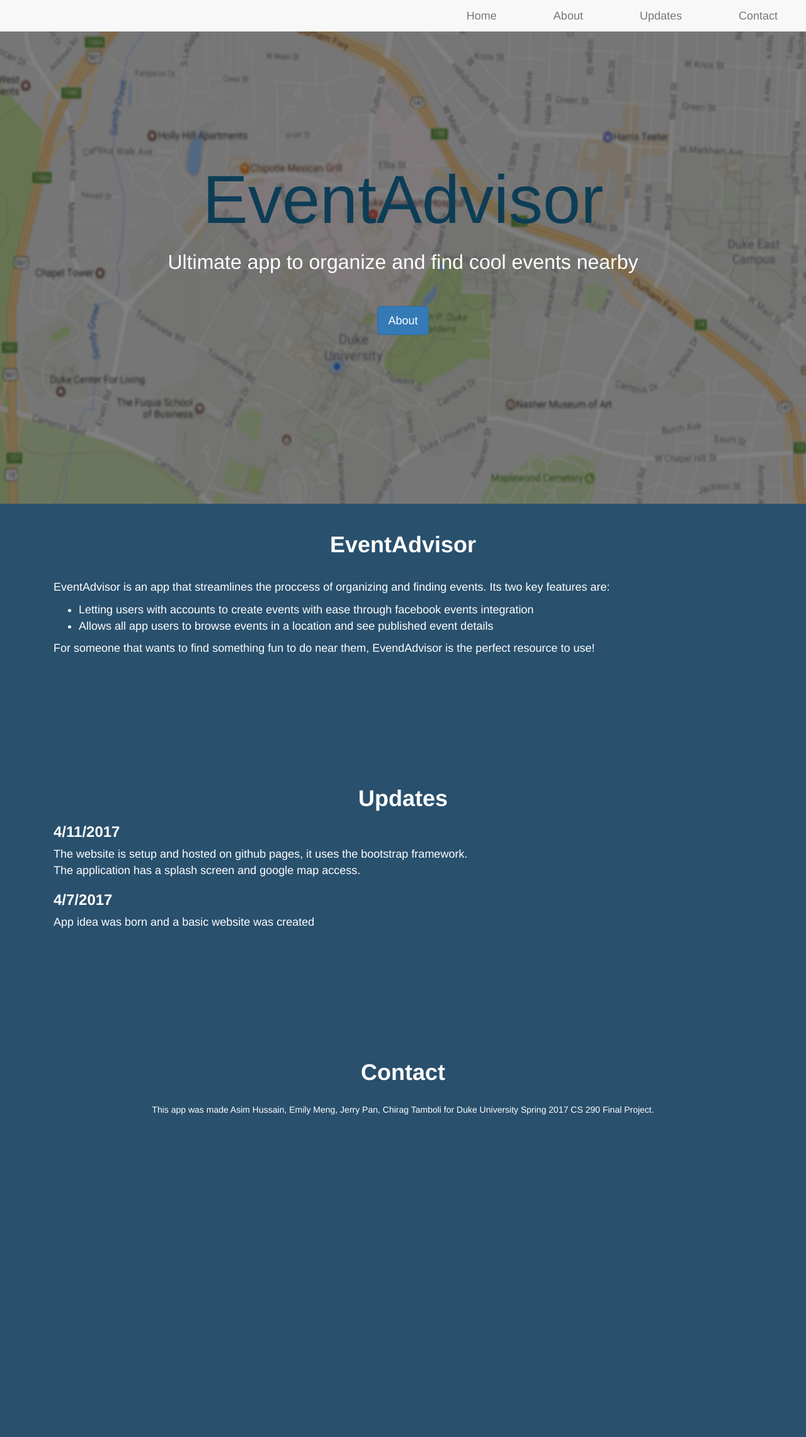
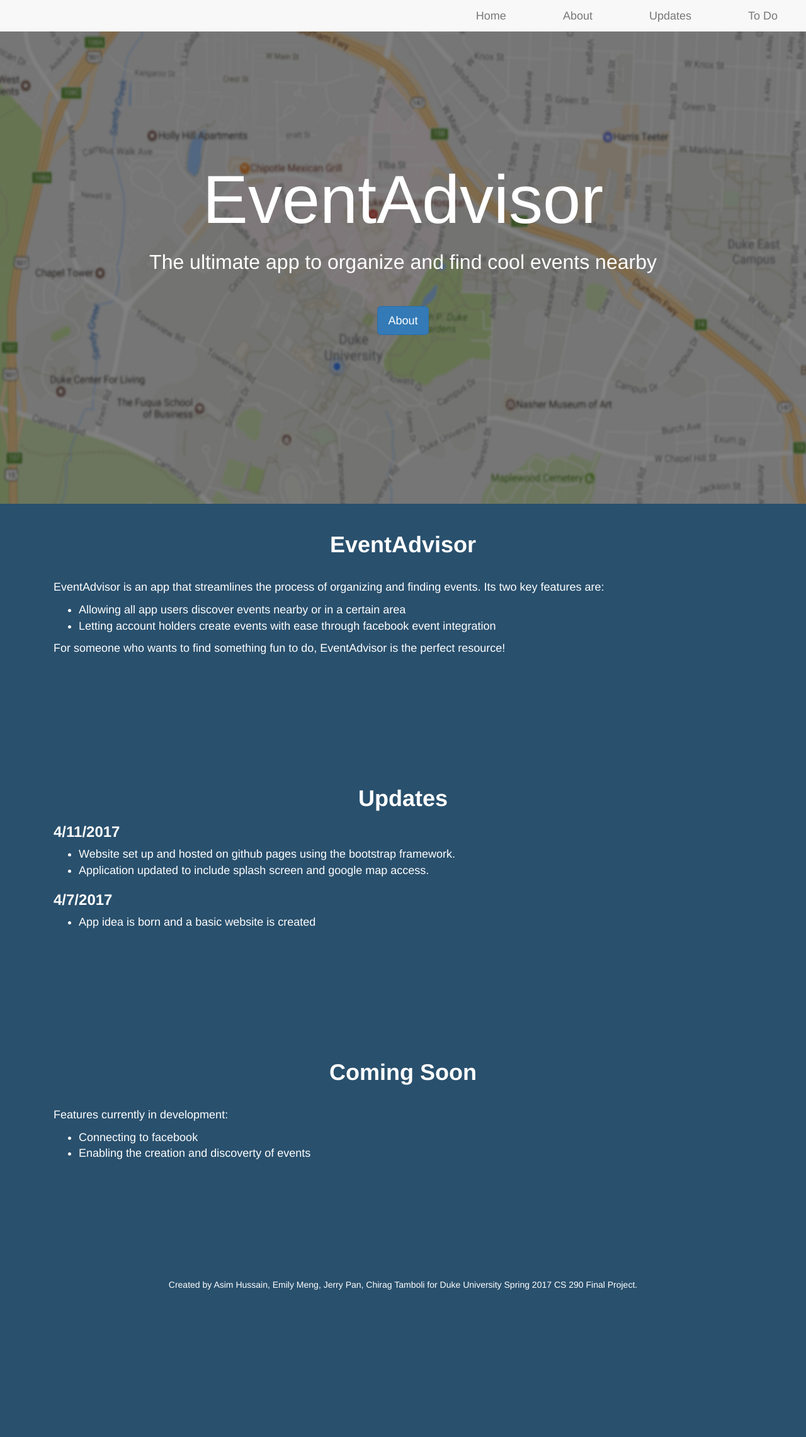
Before and after one commit to jerryqypan/EventAdvisor, a PHP site: page / in a window 1280 px wide. Shown: the whole page at 63% size. After the commit the page ends 2048 px from the top, so only its background shows below. Run offline with PHP 8.4, Linux system fonts and the light colour scheme.

Commit message:
tweaked the website

```diff
--- a/css/index.css
+++ b/css/index.css
@@ -14,9 +14,9 @@ body{
 
  }
 .footer{
-    padding-bottom: 400px;
     font-size: 14px;
  }
+
 #Home{
     font-family:"Helvetica Neue",Helvetica,Arial,sans-serif;
     position:relative;
@@ -46,7 +46,6 @@ body{
 }
 #headertext{
     font-size: 6em;
-    color: #0D3D56;
 
 }
 #introtext{
--- a/index.html
+++ b/index.html
@@ -28,7 +28,7 @@
 					<li class="navbar-nav"><a href="#Home">Home</a></li>
 					<li class="navbar-nav"><a href="#About">About</a></li>
 					<li class="navbar-nav"><a href="#Updates">Updates</a></li>
-					<li class="navbar-nav"><a href="#Contact">Contact</a></li>
+					<li class="navbar-nav"><a href="#ToDo">To Do</a></li>
 				</ul>
 
 
@@ -46,7 +46,7 @@
 					EventAdvisor<br>
 				</div>
 				<div id="introtext">
-					Ultimate app to organize and find cool events nearby<br><br>
+					The ultimate app to organize and find cool events nearby<br><br>
 				</div>
 			</div>
 		</div>
@@ -60,12 +60,12 @@
 		<div class="row">
 			<div class="col-xs-12">
 			<h1 class="text-center"><b>EventAdvisor</b></h1><br>
-			<p>EventAdvisor is an app that streamlines the proccess of organizing and finding events. Its two key features are:</p>
+			<p>EventAdvisor is an app that streamlines the process of organizing and finding events. Its two key features are:</p>
 			<ul>
-				<li>Letting users with accounts to create events with ease through facebook events integration</li>
-				<li>Allows all app users to browse events in a location and see published event details</li>
+				<li>Allowing all app users discover events nearby or in a certain area</li>
+				<li>Letting account holders create events with ease through facebook event integration</li>
 			</ul>
-			<p>For someone that wants to find something fun to do near them, EvendAdvisor is the perfect resource to use!</p>
+			<p>For someone who wants to find something fun to do, EventAdvisor is the perfect resource!</p>
 			</div>
 		</div>
 	</div>
@@ -76,23 +76,41 @@
 			<div class="col-xs-12">
 			<h1 class="text-center"><b>Updates</b></h1>
 			<h3><b>4/11/2017</b></h3>
-			<p>The website is setup and hosted on github pages, it uses the bootstrap framework. <br>The application has a splash screen and google map access.
-			</p>
+			<ul>
+				<li>Website set up and hosted on github pages using the bootstrap framework. </li>
+				<li>Application updated to include splash screen and google map access.</li>
+			</ul>
 			<h3><b>4/7/2017</b></h3>
-			<p> App idea was born and a basic website was created</p>
+			<ul>
+				<li>App idea is born and a basic website is created</li>
+			</ul>
 			</div>
 		</div>
 	</div>
 </div>
-<div class="wrapper" id="Contact">
-	<div class="content container footer">
+<div class="wrapper primary" id="ToDo">
+	<div class="content container">
 		<div class="row">
 			<div class="col-xs-12">
-			<h1 class="text-center"><b>Contact</b></h1><br>
-			<p class="text-center">This app was made Asim Hussain, Emily Meng, Jerry Pan, Chirag Tamboli for Duke University Spring 2017 CS 290 Final Project.</p>
+			<h1 class="text-center"><b>Coming Soon</b></h1><br>
+			<p>Features currently in development:</p>
+			<ul>
+				<li>Connecting to facebook</li>
+				<li>Enabling the creation and discoverty of events</li>
+			</ul>
 			</div>
 		</div>
 	</div>
 </div>
+<div class="wrapper">
+	<div class="content container footer">
+		<div class="row">
+			<div class="col-xs-12">
+			<p class="text-center">Created by Asim Hussain, Emily Meng, Jerry Pan, Chirag Tamboli for Duke University Spring 2017 CS 290 Final Project.</p>
+			</div>
+		</div>
+	</div>
+</div>
+
 </body>
 </html>
```
